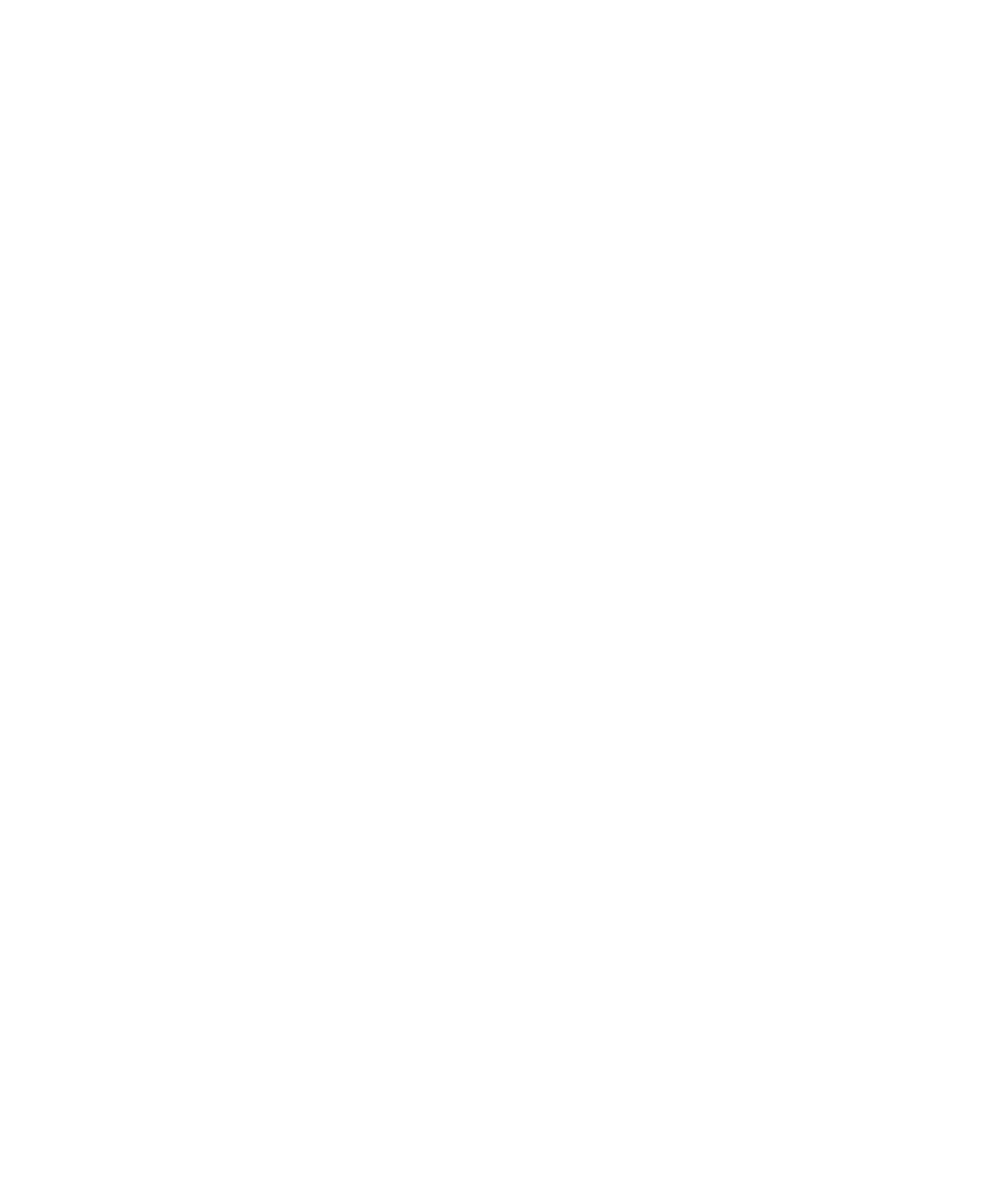
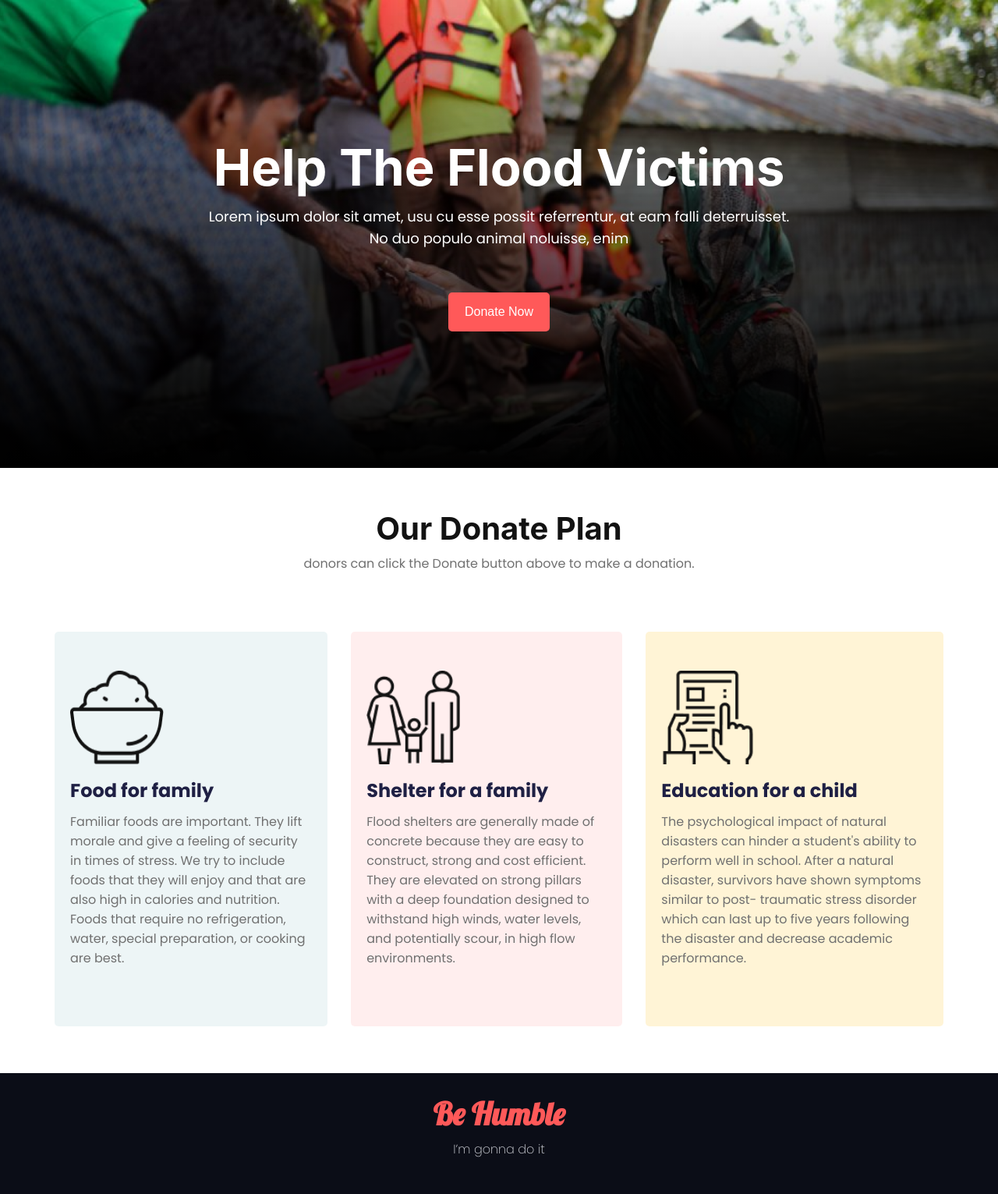
Before and after one commit to emeshitaafrin/donate-today, a plain HTML site: page index.html in a window 1280 px wide. Shown: the whole page at 78% size. Before the commit the page ends 800 px from the top, so only its background shows below. Drawn offline with Linux system fonts and the light colour scheme.

Commit message:
added banner, donate plan and footer  section

```diff
--- a/assets/styles/style.css
+++ b/assets/styles/style.css
@@ -0,0 +1,204 @@
+* {
+    box-sizing: border-box;
+    margin: 0;
+    padding: 0;
+}
+
+body {
+    font-size: 14px;
+    padding: 0;
+    margin: 0;
+    font-family: 'Poppins', sans-serif;
+    position: relative;
+}
+
+/* reusable style */
+.px {
+    padding: 0 30px;
+}
+
+.pr {
+    padding-right: 15px;
+}
+.pl {
+    padding-left: 15px;
+}
+
+.mx {
+    margin: 0 30px;
+}
+.mr {
+    margin-right: 15px;
+}
+.ml {
+    margin-left: 15px;
+}
+.section-space {
+    padding: 60px 0;
+}
+
+.section-width {
+    width: 1140px;
+    margin: 0 auto;
+    display: flex;
+    justify-content: space-between;
+    flex-direction: row;
+    align-items: center;
+}
+.h-width {
+    width: 50%;
+}
+
+img {
+    width: 100%;
+    height: auto;
+}
+
+.banner-area {
+    background: linear-gradient(rgba(0, 0, 0, 0), rgba(0, 0, 0, 9)),
+    url(../images/banner-bg.png);
+    background-position: center;
+    background-repeat: no-repeat;
+    background-size: cover;
+    padding: 175px 0;
+    text-align: center;
+}
+.content-area {
+    width: 768PX;
+    text-align: center;
+    margin: 0 auto;
+}
+.content-area p {
+    text-align: center;
+}
+.content-area h1 {
+    font-family: 'Inter', sans-serif;
+    font-style: normal;
+    font-weight: 700;
+    font-size: 65px;
+    line-height: 79px;
+    text-align: center;
+    color: #FFFFFF;
+    text-transform: capitalize;
+    margin-bottom: 10px;
+}
+h2 {
+    font-family: 'Inter', sans-serif;
+    font-size: 40px;
+    color: #121212;
+    line-height: 46px;
+    font-weight: 700;
+    letter-spacing: normal;
+    margin-bottom: 15px;
+    line-height: 35px;
+}
+p {
+    font-size: 16px;
+    color: #707070;
+    font-family: 'Poppins', sans-serif;
+    text-align: left;
+    margin-bottom: 25px;
+    font-weight: 400;
+}
+.btn {
+    font-size: 16px;
+    color: #ffffff;
+    font-weight: 500;
+    padding: 16px 20.5px;
+    background: #FF5959;
+    text-decoration: none;
+    border-radius: 5px;
+    transition: all 0.3s ease-in-out;
+    margin-top: 30px;
+    border: none;
+}
+.btn:hover {
+    color: #FF5959;
+    background: #FFEEEE;
+}
+.scroll-btn {
+    margin-top: 35px;
+}
+.scroll-btn a {
+    font-size: 16px;
+    color: #424242;
+    font-family: 'Poppins', sans-serif;
+    text-align: justify;
+    margin-bottom: 25px;
+    font-weight: 400;
+    text-decoration: none;
+    transition: all 0.3s ease-in-out;
+}
+.scroll-btn a:hover {
+    color: #FFAD5A;
+}
+
+.banner-title {
+    border-left: 3px solid;
+    border-color: #FFAD5A;
+    padding-left: 10px;
+}
+.content-area .banner-desc {
+    font-family: 'Poppins', sans-serif;
+    font-style: normal;
+    font-weight: 400;
+    font-size: 18px;
+    line-height: 28px;
+    text-align: center;
+    color: #FFFFFF;
+}
+
+/* Service area style start */
+.section-top p,
+.section-top .section-title {
+    text-align: center;
+}
+
+.service-item {
+    padding: 50px 20px;
+    text-align: left;
+    border-radius: 5px;
+    margin-top: 50px;
+}
+.item-1 {
+    background: rgba(79, 157, 166, 0.10);
+}
+.item-2 {
+    background: rgba(255, 89, 89, 0.10);
+}
+.item-3 {
+    background: #FFF4D6;
+}
+.service-item img {
+    width: 120px;
+    height: 120px;
+}
+.service-item h3 {
+    font-size: 24px;
+    color: #1F2044;
+    font-weight: 700;
+    padding: 10px 0;
+}
+/* Service area style end  */
+
+/* Footer area style */
+.footer-area {
+    background: #0B0D17;
+    padding: 35px 0px 45px 0px;
+    text-align: center;
+}
+.footer-area h2 {
+    font-family: 'Lobster', cursive;
+    color: #FF5959;
+    font-family: 500;
+}
+.footer-area>p {
+    color: #D9DBE1;
+    text-align: center;
+    font-weight: 200;
+    margin: 0;
+}
+.f-clr {
+    color: #FF5959;
+}
+/* Footer area style End */
--- a/index.html
+++ b/index.html
@@ -5,8 +5,57 @@
     <meta http-equiv="X-UA-Compatible" content="IE=edge">
     <meta name="viewport" content="width=device-width, initial-scale=1.0">
     <title>Donate - Today</title>
+    <!-- Favicon -->
+    <!-- <link rel="shortcut icon" href="./images/shapes/shape-1.png" type="image/x-icon"> -->
+    <!-- Google Fonts  -->
+    <link href="https://fonts.googleapis.com/css2?family=Lobster&family=Poppins:wght@100;200;300;400;500;600;700;800;900&display=swap" rel="stylesheet">
+    <!-- Style Sheet  -->
+    <link rel="stylesheet" href="./assets/styles/style.css">
 </head>
 <body>
 
+    <!-- Banner Area Start -->
+    <section id="banner" class="banner-area">
+        <div class="content-area">
+            <h1>Help the flood victims</h1>
+            <p class="banner-desc">Lorem ipsum dolor sit amet, usu cu esse possit referrentur, at eam falli deterruisset. No duo populo animal noluisse, enim</p>
+            <button class=" btn donate-btn">Donate Now</button>
+        </div>
+
+    </section>
+    <!-- Banner Area :End -->
+
+    <!-- Services area  -->
+    <section id="service" class="service-area section-space">
+        <div class="section-top">
+            <h2 class="section-title"> Our Donate Plan</h2>
+            <p> donors can click the Donate button above to make a donation.</p>
+        </div>
+        <div class="section-width">
+            <div class="service-item item-1 th-width">
+                <img src="./assets/icons/icon_food.png" alt="service">
+                <h3>Food for family</h3>
+                <p>Familiar foods are important. They lift morale and give a feeling of security in times of stress. We try to include foods that they will enjoy and that are also high in calories and nutrition. Foods that require no refrigeration, water, special preparation, or cooking are best.</p>
+            </div>
+            <div class="service-item th-width item-2 mx">
+                <img src="./assets/icons/icon_seltter.png" alt="service">
+                <h3>Shelter for a family</h3>
+                <p>Flood shelters are generally made of concrete because they are easy to construct, strong and cost efficient. They are elevated on strong pillars with a deep foundation designed to withstand high winds, water levels, and potentially scour, in high flow environments.</p>
+            </div>
+            <div class="service-item th-width item-3">
+                <img src="./assets/icons/icon_edu.png" alt="service">
+                <h3>Education for a child</h3>
+                <p>The psychological impact of natural disasters can hinder a student's ability to perform well in school. After a natural disaster, survivors have shown symptoms similar to post- traumatic stress disorder which can last up to five years following the disaster and decrease academic performance.</p>
+            </div>
+        </div>
+    </section>
+    <!-- Services area end -->
+
+    <!-- Footer Area Start -->
+    <footer class="footer-area">
+        <h2 class="f-clr">Be Humble</h2>
+        <p>I’m gonna do it</p>
+    </footer>
+    <!-- Footer area end -->
 </body>
 </html>
```
Also changed, not shown: assets/icons/Frame-1.png (deleted), assets/icons/blood.svg (deleted), assets/icons/bus.svg (deleted), assets/icons/clothes.svg (deleted), assets/icons/food.png (deleted), assets/icons/icon11.svg (deleted), assets/icons/icon13.svg (deleted), assets/icons/icon4.svg (deleted), assets/icons/icon5.svg (deleted), assets/icons/icon6.svg (deleted), assets/icons/icon7.svg (deleted), assets/icons/icon8.svg (deleted), assets/icons/icon9.svg (deleted), assets/icons/icon_edu.png (added), 4 more files.
